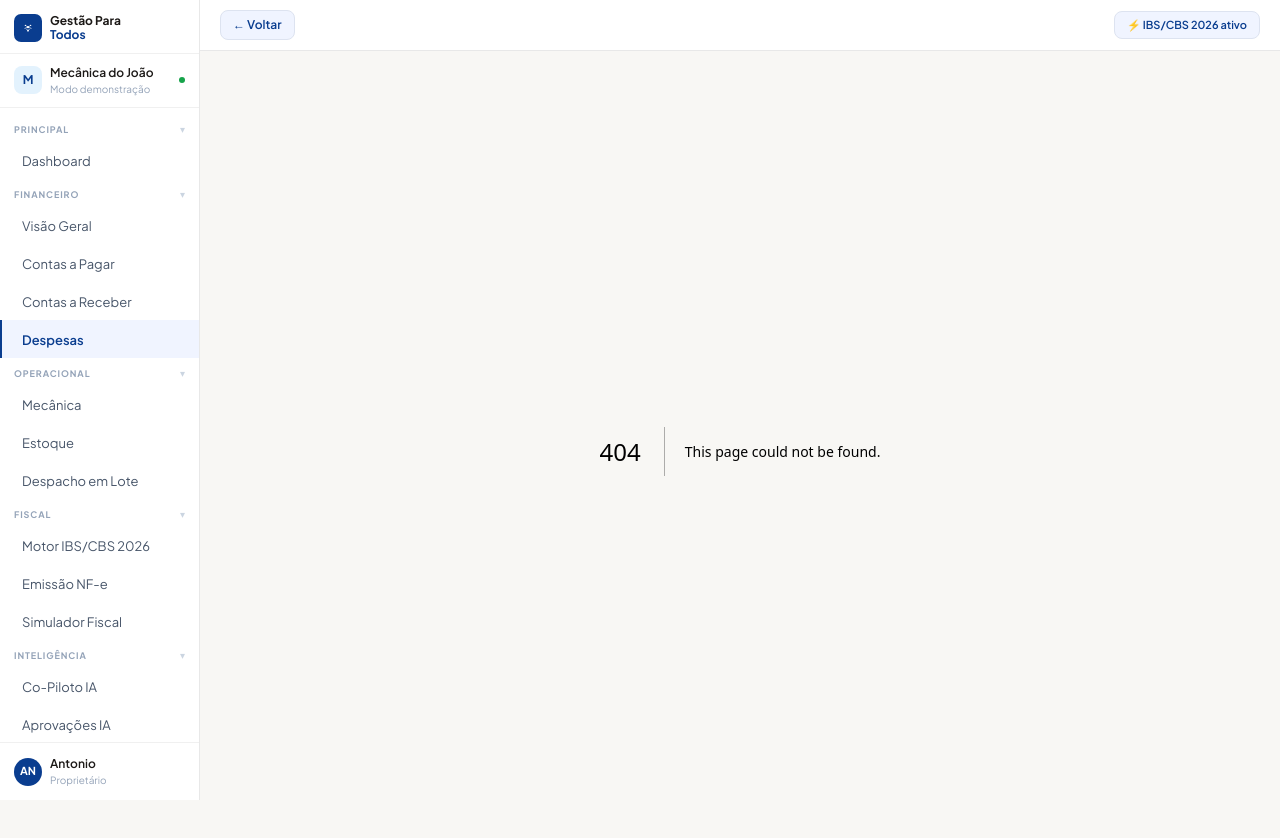
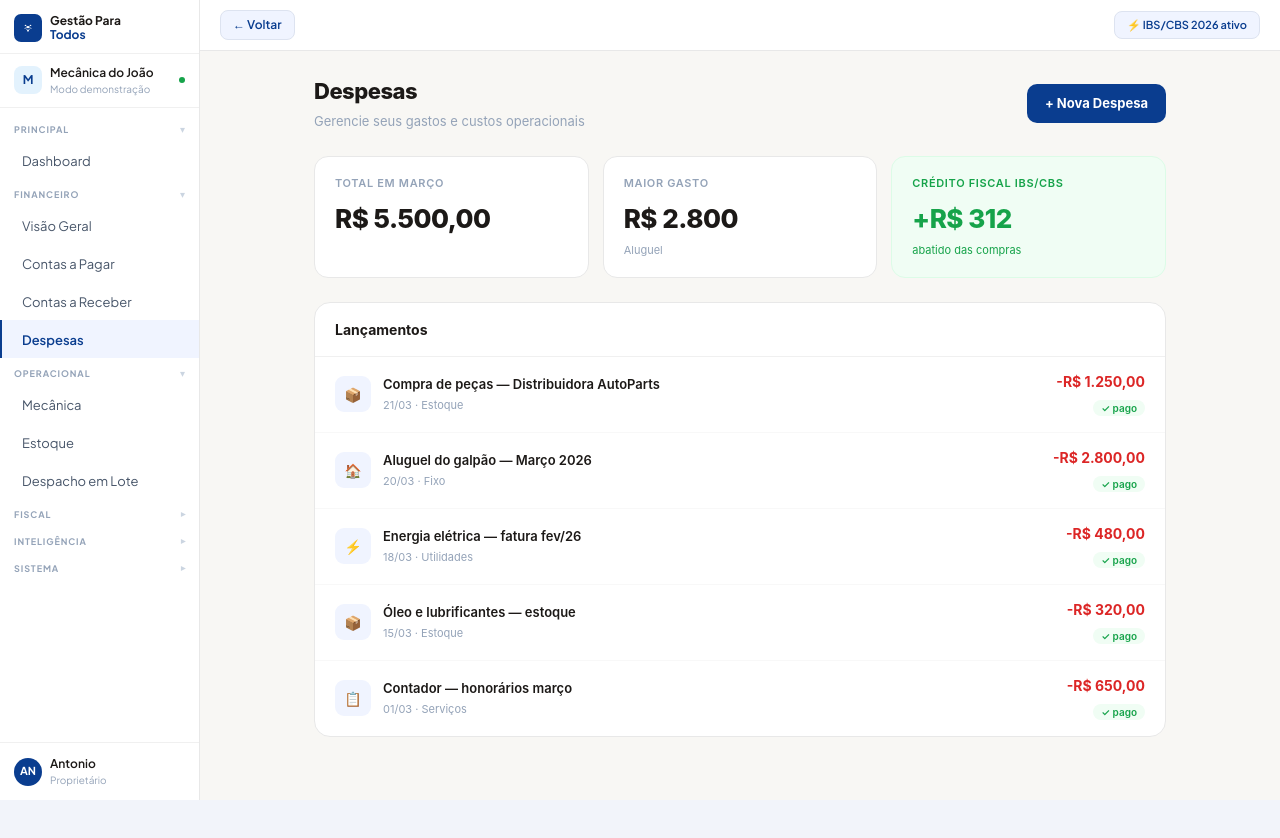
Before and after one commit to Beico10/nexo-flash-erp, a Next.js app in the folder frontend/: page /expenses in a window 1280 px wide. Before the commit this address had no page. Shown: the top 838 px of the page. After the commit the page ends 800 px from the top, so only its background shows below. Built offline with nearby package versions, Linux system fonts and the light colour scheme; sample sign-in values are in the browser's storage.

Commit message:
fix: despesas 404 sidebar scroll nicho no dashboard

```diff
--- a/frontend/src/app/dashboard/page.tsx
+++ b/frontend/src/app/dashboard/page.tsx
@@ -169,7 +169,7 @@ export default function DashboardPage() {
         <div style={{ display: 'flex', alignItems: 'flex-start', justifyContent: 'space-between', marginBottom: 24, flexWrap: 'wrap', gap: 12 }}>
           <div>
             <p style={{ fontSize: 22, fontWeight: 800, color: '#1C1917', margin: '0 0 4px', letterSpacing: -0.5 }}>
-              {greeting()}, {userName}! 👋
+              {greeting()}, {userName}! 👋 · {NICHO_LABELS[businessType]}
             </p>
             <p style={{ fontSize: 13, color: '#94a3b8', margin: 0, textTransform: 'capitalize' }}>{today}</p>
           </div>
@@ -214,10 +214,12 @@ export default function DashboardPage() {
             </div>
           </div>
 
-          {/* Card OS */}
+          {/* Card OS — label muda por nicho */}
           <div style={{ background: 'white', borderRadius: 16, padding: '22px 20px', border: '0.5px solid #e8e8e8' }}>
             <div style={{ display: 'flex', justifyContent: 'space-between', marginBottom: 14 }}>
-              <span style={{ fontSize: 11, fontWeight: 600, color: '#94a3b8', textTransform: 'uppercase', letterSpacing: '0.06em' }}>Ordens de Serviço</span>
+              <span style={{ fontSize: 11, fontWeight: 600, color: '#94a3b8', textTransform: 'uppercase', letterSpacing: '0.06em' }}>
+                {businessType === 'logistics' ? 'Entregas hoje' : businessType === 'bakery' ? 'Pedidos hoje' : businessType === 'aesthetics' ? 'Agendamentos' : 'Ordens de Serviço'}
+              </span>
               <span style={{ background: '#FEF9C3', color: '#854D0E', fontSize: 10, fontWeight: 700, padding: '3px 8px', borderRadius: 100 }}>hoje</span>
             </div>
             <p style={{ fontSize: 32, fontWeight: 800, color: '#1C1917', margin: '0 0 4px', letterSpacing: -1 }}>5</p>
--- /dev/null
+++ b/frontend/src/app/expenses/page.tsx
@@ -0,0 +1,100 @@
+'use client'
+import { useState } from 'react'
+import { useRouter } from 'next/navigation'
+
+const DEMO_EXPENSES = [
+  { id: '1', desc: 'Compra de peças — Distribuidora AutoParts', value: 1250, date: '21/03', category: 'Estoque', status: 'pago' },
+  { id: '2', desc: 'Aluguel do galpão — Março 2026', value: 2800, date: '20/03', category: 'Fixo', status: 'pago' },
+  { id: '3', desc: 'Energia elétrica — fatura fev/26', value: 480, date: '18/03', category: 'Utilidades', status: 'pago' },
+  { id: '4', desc: 'Óleo e lubrificantes — estoque', value: 320, date: '15/03', category: 'Estoque', status: 'pago' },
+  { id: '5', desc: 'Contador — honorários março', value: 650, date: '01/03', category: 'Serviços', status: 'pago' },
+]
+
+const fmt = (v: number) => v.toLocaleString('pt-BR', { style: 'currency', currency: 'BRL' })
+
+export default function ExpensesPage() {
+  const router = useRouter()
+  const [showModal, setShowModal] = useState(false)
+  const total = DEMO_EXPENSES.reduce((s, e) => s + e.value, 0)
+
+  return (
+    <div style={{ padding: 24, maxWidth: 900, margin: '0 auto', fontFamily: '-apple-system, BlinkMacSystemFont, "Segoe UI", sans-serif' }}>
+
+      {/* Header */}
+      <div style={{ display: 'flex', alignItems: 'center', justifyContent: 'space-between', marginBottom: 24 }}>
+        <div>
+          <p style={{ fontSize: 22, fontWeight: 800, color: '#1C1917', margin: '0 0 4px', letterSpacing: -0.5 }}>Despesas</p>
+          <p style={{ fontSize: 13, color: '#94a3b8', margin: 0 }}>Gerencie seus gastos e custos operacionais</p>
+        </div>
+        <button
+          onClick={() => setShowModal(true)}
+          style={{ background: '#0A3D8F', color: 'white', border: 'none', borderRadius: 10, padding: '10px 18px', fontSize: 13, fontWeight: 700, cursor: 'pointer' }}
+        >
+          + Nova Despesa
+        </button>
+      </div>
+
+      {/* Cards resumo */}
+      <div style={{ display: 'grid', gridTemplateColumns: 'repeat(3, 1fr)', gap: 14, marginBottom: 24 }}>
+        <div style={{ background: 'white', borderRadius: 14, padding: '18px 20px', border: '0.5px solid #e8e8e8' }}>
+          <p style={{ fontSize: 11, fontWeight: 600, color: '#94a3b8', textTransform: 'uppercase', letterSpacing: '0.06em', margin: '0 0 8px' }}>Total em março</p>
+          <p style={{ fontSize: 26, fontWeight: 800, color: '#1C1917', margin: 0, letterSpacing: -0.5 }}>{fmt(total)}</p>
+        </div>
+        <div style={{ background: 'white', borderRadius: 14, padding: '18px 20px', border: '0.5px solid #e8e8e8' }}>
+          <p style={{ fontSize: 11, fontWeight: 600, color: '#94a3b8', textTransform: 'uppercase', letterSpacing: '0.06em', margin: '0 0 8px' }}>Maior gasto</p>
+          <p style={{ fontSize: 26, fontWeight: 800, color: '#1C1917', margin: '0 0 4px', letterSpacing: -0.5 }}>R$ 2.800</p>
+          <p style={{ fontSize: 11, color: '#94a3b8', margin: 0 }}>Aluguel</p>
+        </div>
+        <div style={{ background: '#F0FDF4', borderRadius: 14, padding: '18px 20px', border: '1px solid #DCFCE7' }}>
+          <p style={{ fontSize: 11, fontWeight: 600, color: '#16A34A', textTransform: 'uppercase', letterSpacing: '0.06em', margin: '0 0 8px' }}>Crédito fiscal IBS/CBS</p>
+          <p style={{ fontSize: 26, fontWeight: 800, color: '#16A34A', margin: '0 0 4px', letterSpacing: -0.5 }}>+R$ 312</p>
+          <p style={{ fontSize: 11, color: '#16A34A', margin: 0 }}>abatido das compras</p>
+        </div>
+      </div>
+
+      {/* Lista de despesas */}
+      <div style={{ background: 'white', borderRadius: 16, border: '0.5px solid #e8e8e8', overflow: 'hidden' }}>
+        <div style={{ padding: '16px 20px', borderBottom: '0.5px solid #f0f0f0' }}>
+          <p style={{ fontSize: 14, fontWeight: 700, color: '#1C1917', margin: 0 }}>Lançamentos</p>
+        </div>
+        {DEMO_EXPENSES.map((exp, i) => (
+          <div key={exp.id} style={{ display: 'flex', alignItems: 'center', justifyContent: 'space-between', padding: '14px 20px', borderBottom: i < DEMO_EXPENSES.length - 1 ? '0.5px solid #f8f8f8' : 'none' }}>
+            <div style={{ display: 'flex', alignItems: 'center', gap: 12 }}>
+              <div style={{ width: 36, height: 36, background: '#F0F4FF', borderRadius: 9, display: 'flex', alignItems: 'center', justifyContent: 'center', fontSize: 14, flexShrink: 0 }}>
+                {exp.category === 'Estoque' ? '📦' : exp.category === 'Fixo' ? '🏠' : exp.category === 'Utilidades' ? '⚡' : '📋'}
+              </div>
+              <div>
+                <p style={{ fontSize: 13, fontWeight: 600, color: '#1C1917', margin: '0 0 2px' }}>{exp.desc}</p>
+                <p style={{ fontSize: 11, color: '#94a3b8', margin: 0 }}>{exp.date} · {exp.category}</p>
+              </div>
+            </div>
+            <div style={{ textAlign: 'right' }}>
+              <p style={{ fontSize: 14, fontWeight: 700, color: '#DC2626', margin: '0 0 2px' }}>-{fmt(exp.value)}</p>
+              <span style={{ fontSize: 10, background: '#F0FDF4', color: '#16A34A', padding: '2px 8px', borderRadius: 100, fontWeight: 600 }}>✓ pago</span>
+            </div>
+          </div>
+        ))}
+      </div>
+
+      {/* Modal nova despesa — pede login */}
+      {showModal && (
+        <div style={{ position: 'fixed', inset: 0, background: 'rgba(0,0,0,0.4)', zIndex: 999, display: 'flex', alignItems: 'center', justifyContent: 'center', padding: 24 }}
+          onClick={() => setShowModal(false)}
+        >
+          <div onClick={e => e.stopPropagation()} style={{ background: 'white', borderRadius: 20, padding: 28, width: '100%', maxWidth: 380, textAlign: 'center' }}>
+            <p style={{ fontSize: 18, fontWeight: 800, color: '#1C1917', margin: '0 0 8px' }}>Gostou do sistema?</p>
+            <p style={{ fontSize: 13, color: '#64748b', lineHeight: 1.6, margin: '0 0 20px' }}>
+              Para lançar despesas reais e salvar seus dados,<br />crie sua conta gratuita.
+            </p>
+            <button onClick={() => router.push('/cadastro')} style={{ width: '100%', padding: 13, borderRadius: 10, border: 'none', background: '#0A3D8F', color: 'white', fontSize: 14, fontWeight: 700, cursor: 'pointer', marginBottom: 8 }}>
+              Criar conta grátis — 7 dias sem cartão
+            </button>
+            <button onClick={() => setShowModal(false)} style={{ background: 'none', border: 'none', color: '#94a3b8', fontSize: 12, cursor: 'pointer' }}>
+              Continuar explorando
+            </button>
+          </div>
+        </div>
+      )}
+    </div>
+  )
+}
--- a/frontend/src/components/layout/LayoutShell.tsx
+++ b/frontend/src/components/layout/LayoutShell.tsx
@@ -18,6 +18,7 @@ const ROUTE_MAP: Record<string, string> = {
   '/tax-engine': '/dashboard',
   '/simulator':  '/dashboard',
   '/nfe':        '/dashboard',
+  '/expenses':   '/finance',
   '/payments':   '/dashboard',
   '/settings':   '/dashboard',
   '/enterprise': '/dashboard',
@@ -112,7 +113,7 @@ const SIDEBAR_GROUPS = [
 function Sidebar({ businessType }: { businessType: string }) {
   const router = useRouter()
   const pathname = usePathname()
-  const [collapsed, setCollapsed] = useState<string[]>([])
+  const [collapsed, setCollapsed] = useState<string[]>(['FISCAL', 'INTELIGÊNCIA', 'SISTEMA'])
 
   const toggleGroup = (label: string) => {
     setCollapsed(prev => prev.includes(label) ? prev.filter(l => l !== label) : [...prev, label])
@@ -125,7 +126,7 @@ function Sidebar({ businessType }: { businessType: string }) {
   }
 
   return (
-    <div style={{ width: 200, flexShrink: 0, background: 'white', borderRight: '0.5px solid #e8e8e8', height: '100vh', overflowY: 'auto', display: 'flex', flexDirection: 'column', position: 'sticky', top: 0 }}>
+    <div style={{ width: 200, flexShrink: 0, background: 'white', borderRight: '0.5px solid #e8e8e8', height: '100vh', overflowY: 'auto', display: 'flex', flexDirection: 'column', position: 'sticky', top: 0, minHeight: 0 }}>
       {/* Logo */}
       <div style={{ padding: '14px 14px 10px', borderBottom: '0.5px solid #f0f0f0' }}>
         <div style={{ display: 'flex', alignItems: 'center', gap: 8 }}>
```
